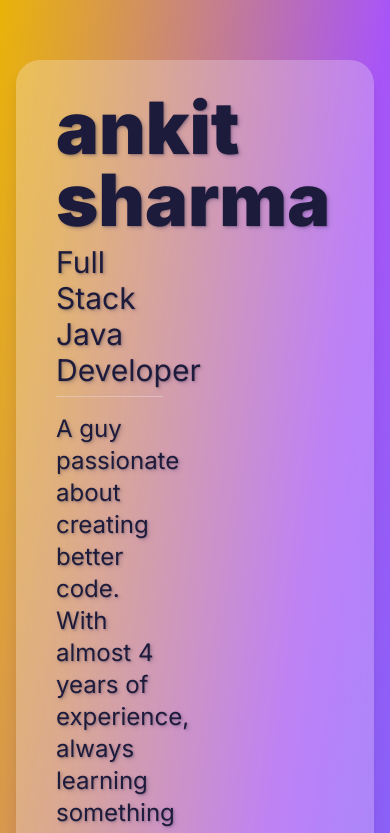
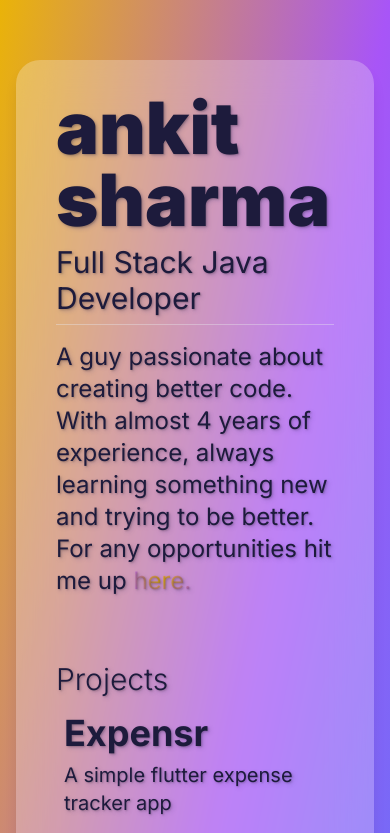
Before and after one commit to darkaster72/darkaster72.github.io, a React (Create React App) app: page / in a window 390 px wide. Shown: the top 833 px of the page. Built offline with nearby package versions, Linux system fonts and the light colour scheme.

Commit message:
Update grid

```diff
--- a/src/pages/home.component.jsx
+++ b/src/pages/home.component.jsx
@@ -20,7 +20,7 @@ const HomePage = () => (
             </a>
           ))}
         </div>
-        <div className="md:col-span-10 col-span-5 md:border-l border-gray-300 border-opacity-40">
+        <div className="md:col-span-10 col-span-12 md:border-l border-gray-300 border-opacity-40">
           <div className="max-w-full md:px-8 px-2">
             <div className="">
               <div className="font-black text-7xl">ankit sharma</div>
```
